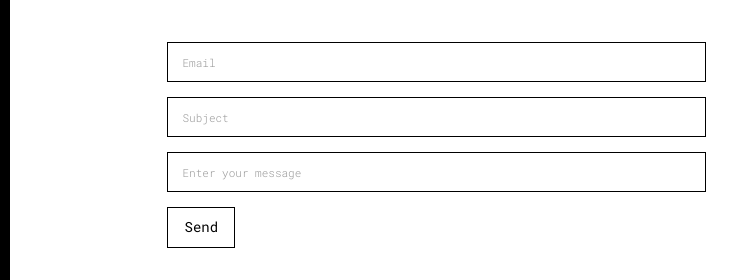
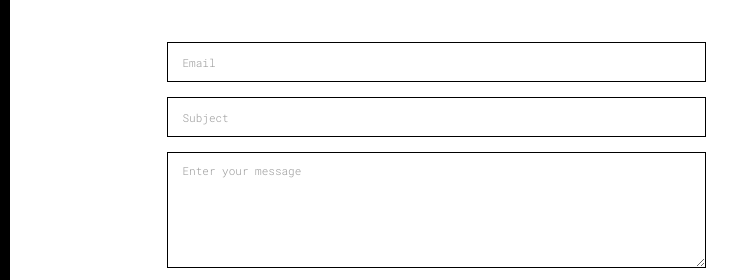
Before and after one commit to Mroxny/mroxny.github.io, a plain HTML site: page contact.html in a window 1280 px wide. Shown: the part 160-440 px from the top of the page, 0-732 px from the left. Drawn offline with Linux system fonts and the light colour scheme.

Commit message:
Add files via upload

```diff
--- a/contact.html
+++ b/contact.html
@@ -73,7 +73,7 @@
                         <input type="text" class="form-control" id="subject" placeholder="Subject">
                       </div>
                       <div class="form-group">
-                        <input type="text" class="form-control" rows="5" id="subject" placeholder="Enter your message">
+                        <textarea name="name" class="form-control" rows="5" placeholder="Enter your message"required></textarea>
                       </div>
                       <button type="submit" class="btn btn-default btn-lg">Send</button>
                     </div>
```
